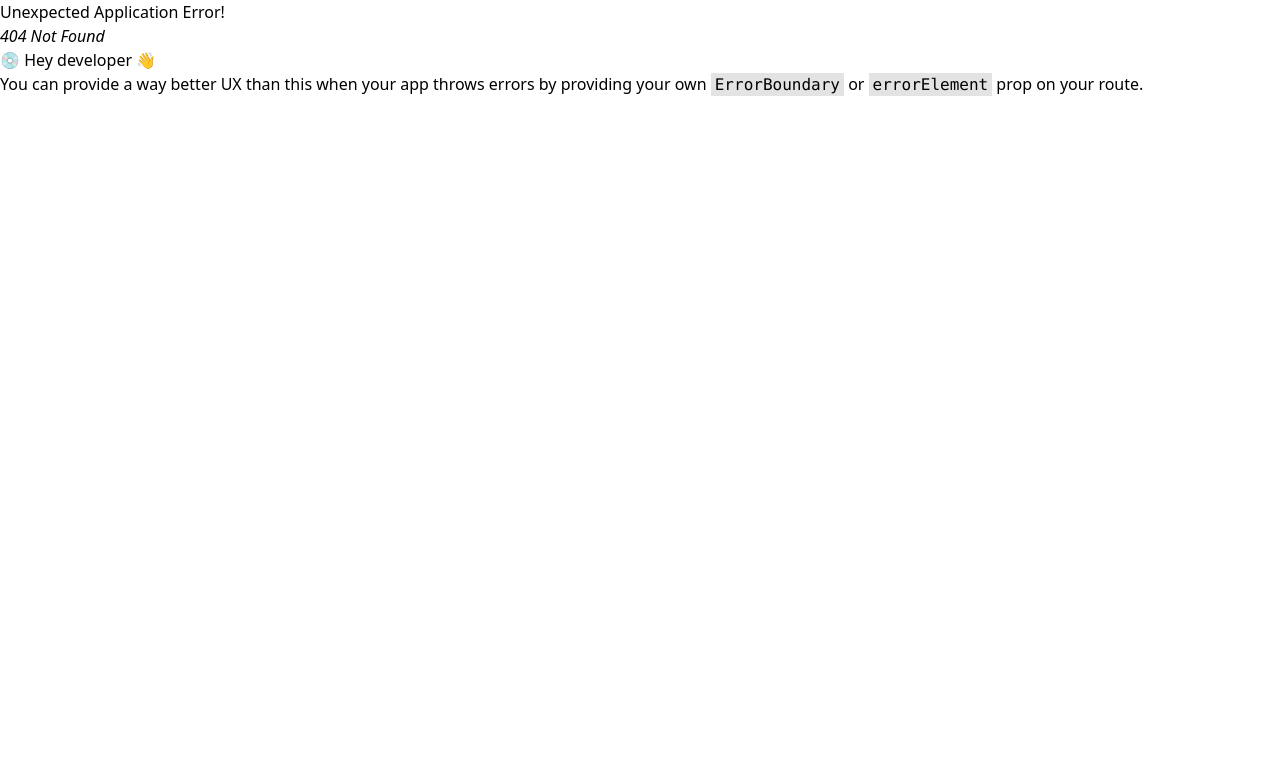
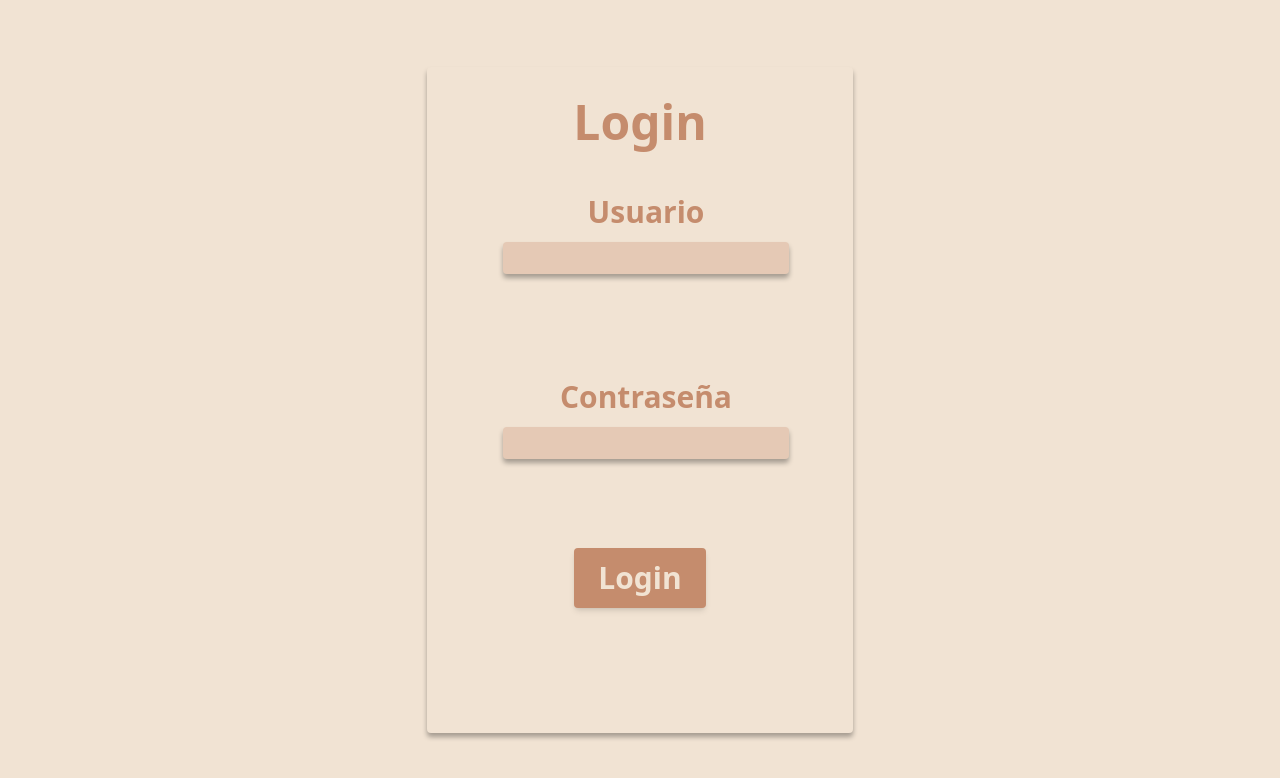
Before and after one commit to lucasmoauro/Uchi-admin, a React (Vite) app: page /login in a window 1280 px wide. Before the commit this address had no page. Shown: the top 778 px of the page. Built offline with nearby package versions, Linux system fonts and the light colour scheme.

Commit message:
ADD: Pagina login

```diff
--- a/package.json
+++ b/package.json
@@ -10,6 +10,7 @@
     "preview": "vite preview"
   },
   "dependencies": {
+    "dotenv": "^16.4.7",
     "react": "^18.3.1",
     "react-dom": "^18.3.1",
     "react-router-dom": "^6.27.0"
--- a/src/Layout.tsx
+++ b/src/Layout.tsx
@@ -1,11 +1,17 @@
-import { Outlet } from "react-router-dom";
+import { Outlet, useLocation } from "react-router-dom";
 import { Navbar } from "./components/Navbar";
 
 export const Layout = () => {
+	const { pathname } = useLocation();
+
 	return (
 		<main className="w-full h-screen flex">
-			<Navbar />
-			<section className="w-10/12 bg-primary">
+			{!pathname.includes("/login") && <Navbar />}
+			<section
+				className={`${
+					pathname.includes("/login") ? "w-full" : "w-10/12"
+				} bg-primary`}
+			>
 				<Outlet />
 			</section>
 		</main>
--- a/src/components/Navbar.tsx
+++ b/src/components/Navbar.tsx
@@ -7,7 +7,7 @@ type Links = {
 
 const links: Links[] = [
 	{
-		href: "/",
+		href: "/pedidos",
 		title: "Pedidos",
 	},
 	{
--- a/src/components/table/TableRow.tsx
+++ b/src/components/table/TableRow.tsx
@@ -1,3 +1,5 @@
+//! agregar para ver QUE pidio el cliente
+
 export const TableRow = () => {
 	return (
 		<tr className="flex w-full odd:bg-secondary-accent/10 text-center py-3">
--- /dev/null
+++ b/src/pages/LoginPage.tsx
@@ -0,0 +1,84 @@
+import React, { useState } from "react";
+import { useNavigate } from "react-router-dom";
+
+export const LoginPage = () => {
+	const env = import.meta.env;
+	const [formState, setFormState] = useState({
+		user: "",
+		pass: "",
+	});
+	const navigate = useNavigate();
+
+	const changeFormState = (
+		field: string,
+		e: React.ChangeEvent<HTMLInputElement>
+	) => {
+		setFormState({ ...formState, [field]: e.target.value });
+	};
+
+	const formSubmit = (e: React.MouseEvent) => {
+		e.preventDefault();
+		e.stopPropagation();
+
+		if (env.VITE_API_USER.includes(formState.user) && env.VITE_API_PASS_USER) {
+			// !!Loguear y mover a pantalla principal
+
+			navigate("/pedidos");
+		} else {
+			//!! error, usuario o pass incorrecto
+		}
+	};
+
+	return (
+		<section className="w-full h-full flex justify-center items-center">
+			<div className="w-4/12 h-5/6 bg-primary shadow-3xl rounded">
+				<div className="h-1/6 flex items-center justify-center">
+					<h1 className="text-5xl text-accent font-semibold">Login</h1>
+				</div>
+
+				<section className="h-5/6">
+					<form className="h-full flex flex-col items-center">
+						<div className="flex flex-col h-2/6 w-10/12 ps-3">
+							<label
+								htmlFor="user"
+								className="text-3xl text-accent font-semibold mb-3 mt-4 self-center"
+							>
+								Usuario
+							</label>
+
+							<input
+								type="text"
+								onChange={(e) => changeFormState("user", e)}
+								className="rounded w-10/12 self-center  bg-accent/30 py-1 text-secondary-accent font-semibold text-center  focus:outline focus:outline-accent shadow-3xl"
+							/>
+						</div>
+						<div className="flex flex-col h-2/6 w-10/12 ps-3">
+							<label
+								htmlFor="user"
+								className="text-3xl text-accent font-semibold mb-3 mt-4 self-center"
+							>
+								Contraseña
+							</label>
+
+							<input
+								type="password"
+								className="rounded w-10/12 self-center  bg-accent/30  py-1 text-secondary-accent font-semibold text-center focus:outline focus:outline-accent shadow-3xl"
+								onChange={(e) => changeFormState("pass", e)}
+							/>
+						</div>
+
+						<div className="h-2/6">
+							<button
+								type="submit"
+								className="bg-accent text-primary rounded font-semibold text-3xl px-6 py-3 shadow-md"
+								onClick={(e) => formSubmit(e)}
+							>
+								Login
+							</button>
+						</div>
+					</form>
+				</section>
+			</div>
+		</section>
+	);
+};
--- a/src/router/Router.tsx
+++ b/src/router/Router.tsx
@@ -3,13 +3,15 @@ import { Layout } from "../Layout";
 import { MainPage } from "../pages/MainPage";
 import { CreateOrderPage } from "../pages/CreateOrderPage";
 import { ChangePricePage } from "../pages/ChangePricePage";
+import { LoginPage } from "../pages/LoginPage";
 
 export const router = createBrowserRouter([
 	{
 		path: "/",
 		element: <Layout />,
 		children: [
-			{ path: "/", element: <MainPage /> },
+			{ path: "/login", element: <LoginPage /> },
+			{ path: "pedidos", element: <MainPage /> },
 			{ path: "nuevo-pedido", element: <CreateOrderPage /> },
 			{ path: "precios", element: <ChangePricePage /> },
 		],
```
Also changed, not shown: 2 other files (tests, documents, lock files or other folders).
